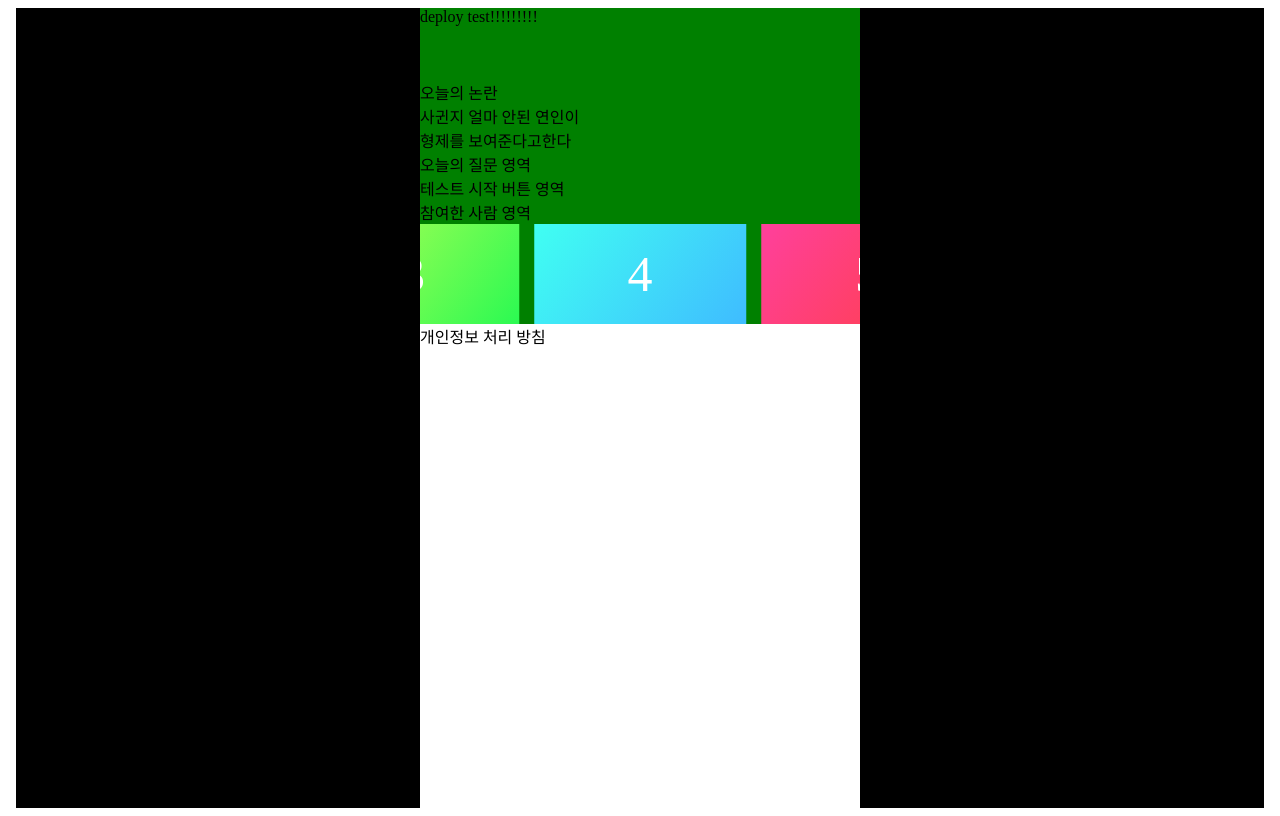
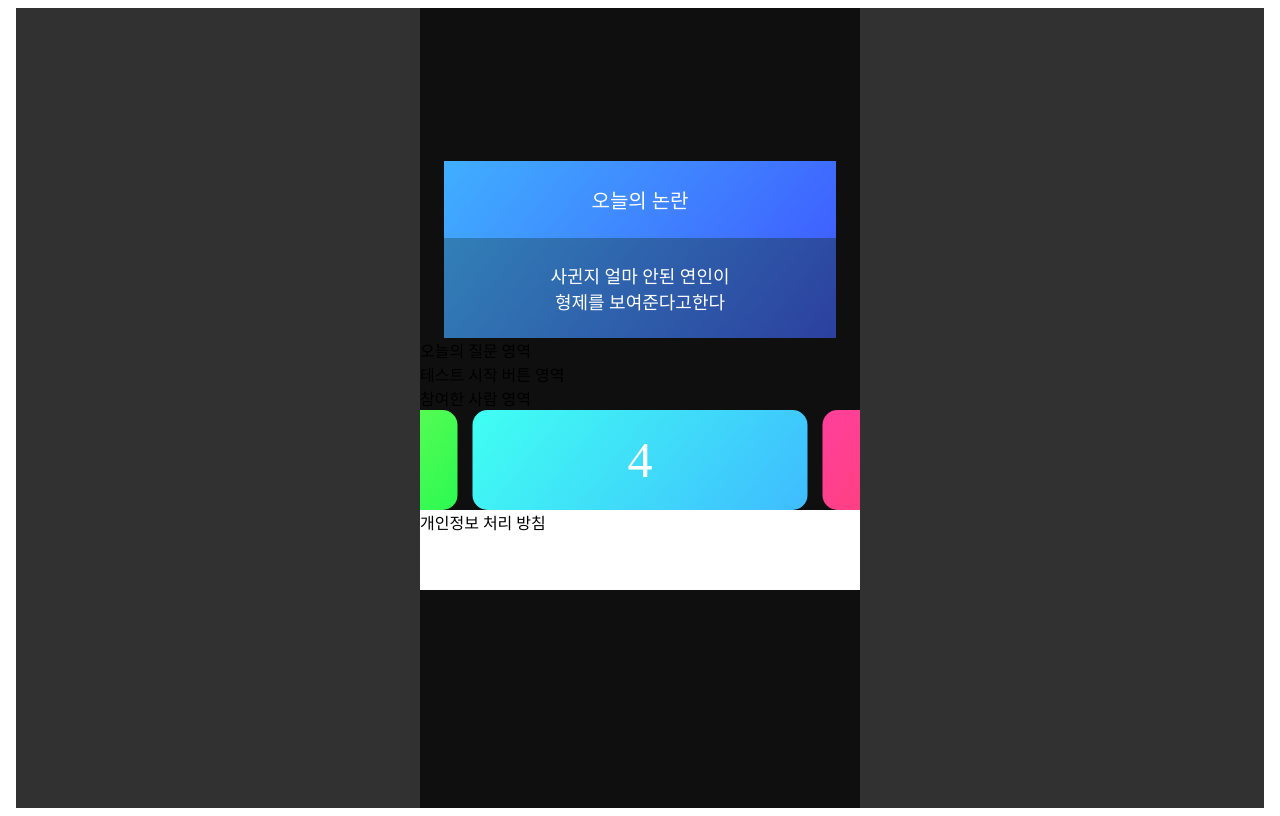
Before and after one commit to cheong-gu/byenolan, a Next.js app: page / in a window 1280 px wide. Built offline with nearby package versions, Linux system fonts and the light colour scheme.

Commit message:
디자인 수정

```diff
--- a/src/app/layout.tsx
+++ b/src/app/layout.tsx
@@ -3,11 +3,11 @@ import styled from "@emotion/styled";
 import { RecoilRoot } from "recoil";
 
 const Body = styled.body`
-  background-color: black;
+  background-color: #313131;
 `;
 
 const Main = styled.main`
-  background-color: white;
+  background-color: #0f0f0f;
   width: 440px;
   margin: 0 auto;
   height: 100vh;
--- a/src/app/page.tsx
+++ b/src/app/page.tsx
@@ -12,14 +12,49 @@ const Footer = styled.footer`
 `;
 
 const HomeWrap = styled.div`
-  background-color: green;
+  /* background-color: green; */
 `;
+
+const TodayNolanHeader = styled.div`
+color: white;
+background: rgb(64, 175, 255);
+  background: linear-gradient(
+    128deg,
+    rgba(64, 175, 255, 1) 0%,
+    rgba(63, 97, 255, 1) 100%
+  );
+  font-size: 20px;
+margin: 0 auto;
+margin-top: 153px;
+width: 392px;
+text-align: center;
+padding-top: 24px;
+padding-bottom: 24px;
+`;
+
+const TodayNolanBody = styled.div`
+color: white;
+background: rgb(64, 175, 255);
+  font-size: 18px;
+  background: linear-gradient(
+    128deg,
+    rgba(64, 175, 255, 0.7) 0%,
+    rgba(63, 97, 255, 0.6) 100%
+  );
+margin: 0 auto;
+width: 392px;
+padding-top: 24px;
+text-align: center;
+padding-bottom: 24px;
+
+`;
+
 export default function Home() {
   const [sliderRef] = useKeenSlider(
     {
       mode: "free-snap",
       loop: true,
-      slides: { origin: "center", perView: 2, spacing: 15 },
+      slides: { origin: "center", perView: 1.3, spacing: 15 },
     },
 
     [
@@ -56,16 +91,11 @@ export default function Home() {
   return (
     <HomeWrap>
       <div>
-        deploy test!!!!!!!!!
-        <br />
-        <br />
-        <br />
-        <br />
-        오늘의 논란
-        <div>
+        <TodayNolanHeader>오늘의 논란</TodayNolanHeader>
+        <TodayNolanBody>
           사귄지 얼마 안된 연인이 <br />
-          형제를 보여준다고한다
-        </div>
+          형제를 보여준다고한다</TodayNolanBody>
+
       </div>
       <div>오늘의 질문 영역</div>
       <div>테스트 시작 버튼 영역</div>
@@ -103,6 +133,7 @@ const NumberSlide = styled.div`
   height: 100px;
   width: 380px;
   max-height: 100vh;
+  border-radius: 15px;
 `;
 
 const NumberSlide1 = styled(NumberSlide)`
```
